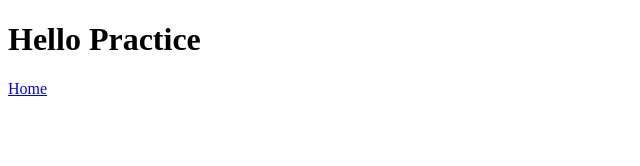
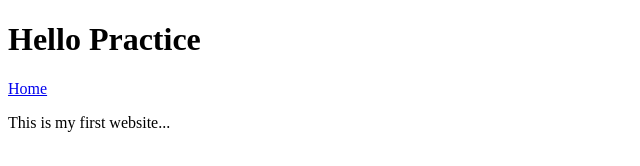
Before and after one commit to nazonasirkey/Practice, a plain HTML site: page index.html in a window 1280 px wide. Shown: the whole page, without its empty margins (0-640 px from the left). Drawn offline with Linux system fonts and the light colour scheme.

Commit message:
It will add a new paragraph

```diff
--- a/index.html
+++ b/index.html
@@ -9,5 +9,7 @@
 <body>
     <h1>Hello Practice</h1>
     <a href="home.html">Home</a>
+
+    <p>This is my first website...</p>
 </body>
 </html>
```
